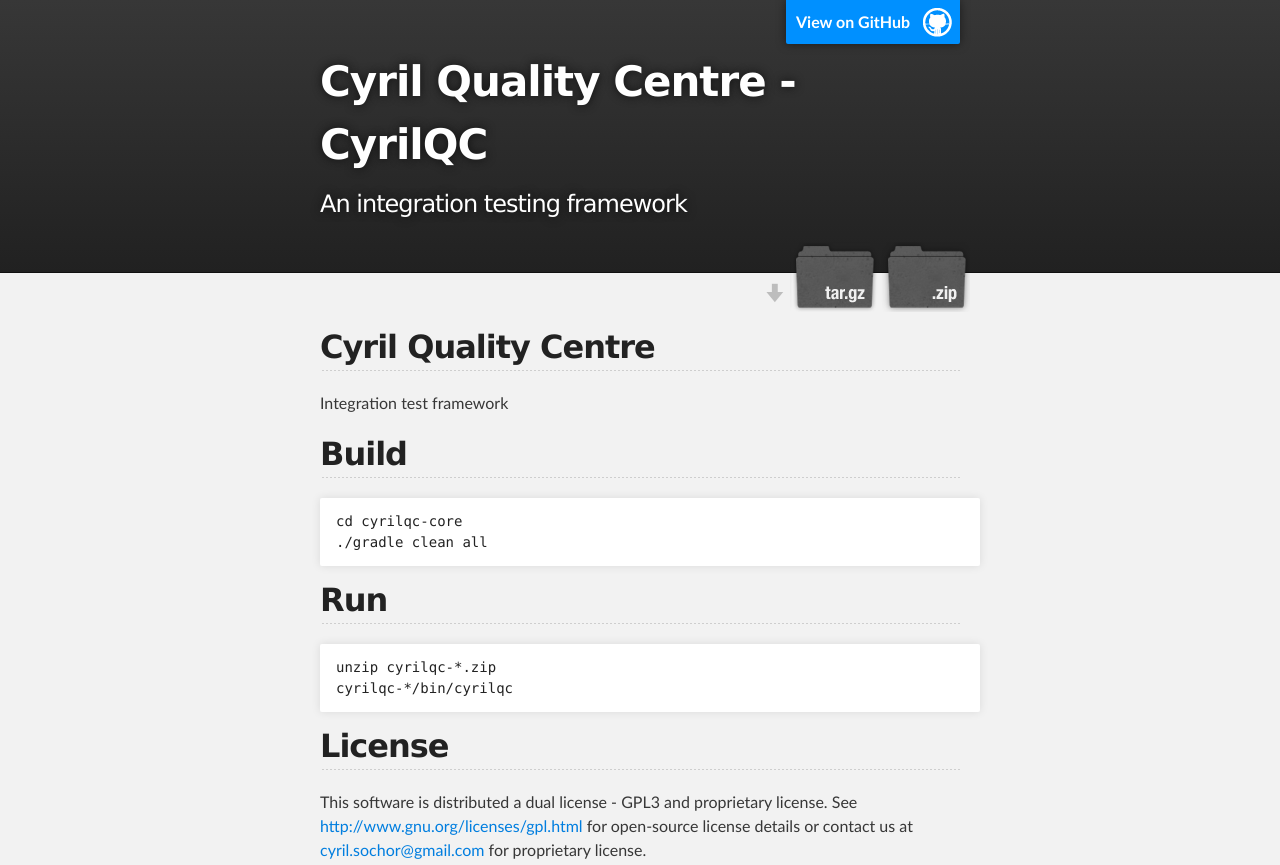
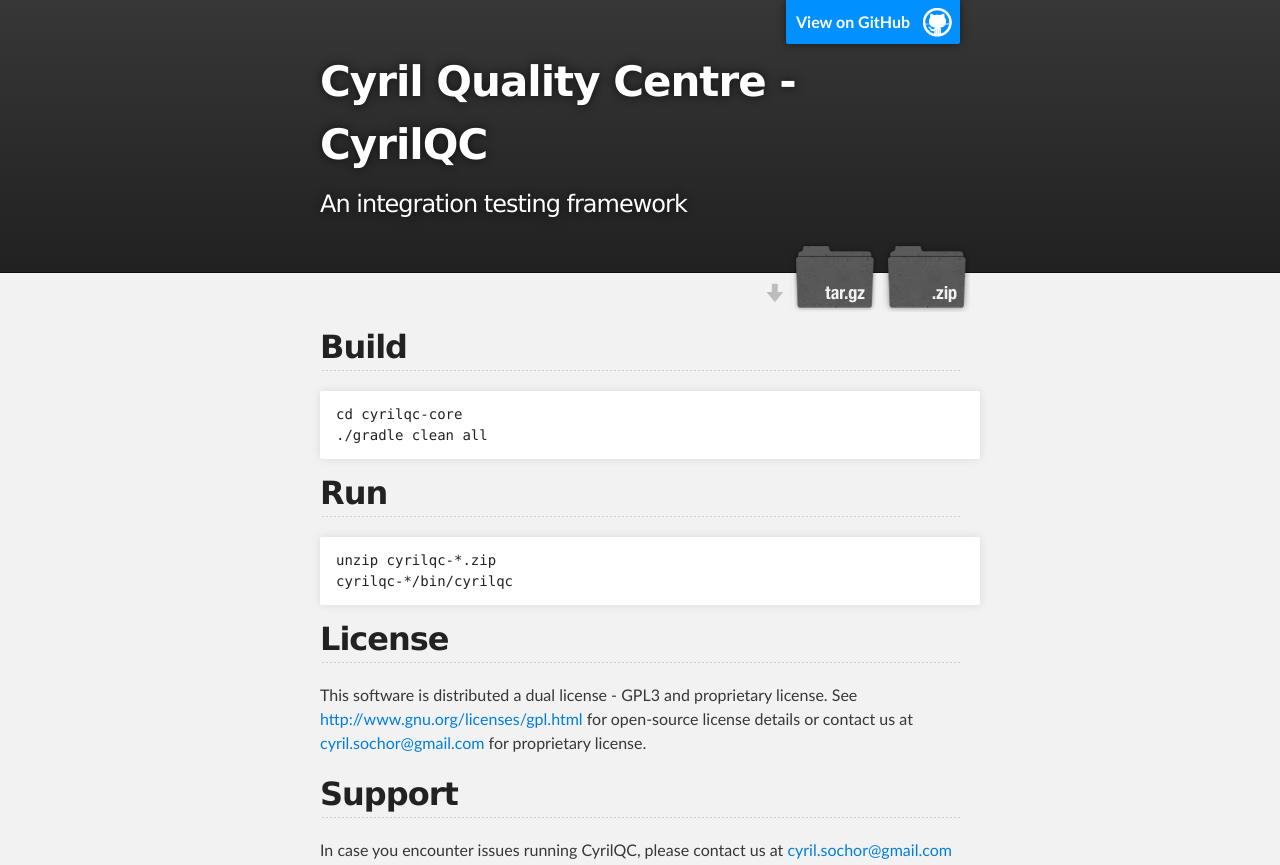
Before and after one commit to cyrilsochor/cyrilqc, a plain HTML site: page index.html in a window 1280 px wide. Shown: the top 865 px of the page. Drawn offline with Linux system fonts and the light colour scheme.

Commit message:
Update index.html

```diff
--- a/index.html
+++ b/index.html
@@ -31,10 +31,6 @@
     <!-- MAIN CONTENT -->
     <div id="main_content_wrap" class="outer">
       <section id="main_content" class="inner">
-        <h2>
-<a name="cyril-quality-centre" class="anchor" href="#cyril-quality-centre"><span class="octicon octicon-link"></span></a>Cyril Quality Centre</h2>
-
-<p>Integration test framework</p>
 
 <h2>
 <a name="build" class="anchor" href="#build"><span class="octicon octicon-link"></span></a>Build</h2>
```
